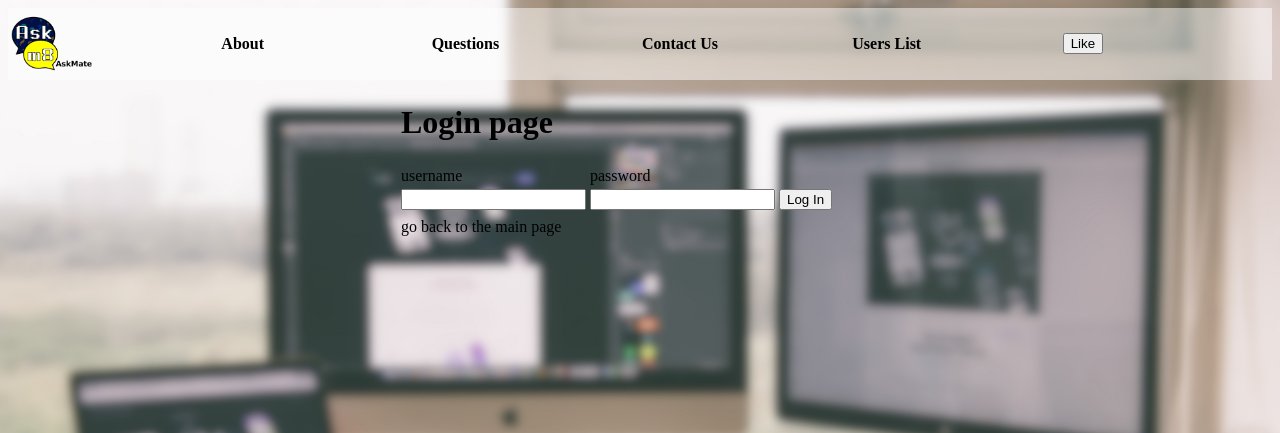
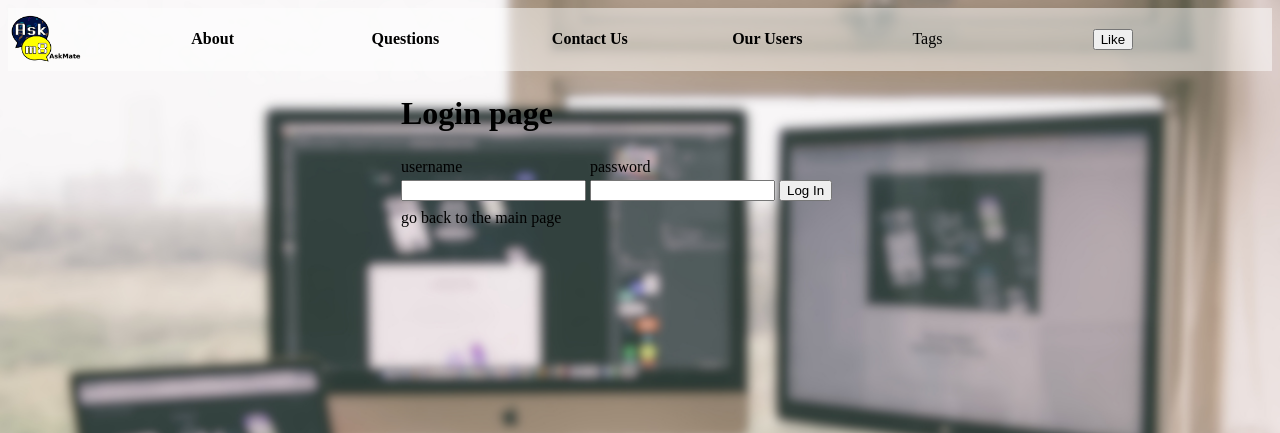
Before and after one commit to CodecoolGlobal/ask-mate-3-python-KriszTuri, a Flask app: page /login in a window 1280 px wide. Shown: the top 433 px of the page. Run offline with Flask 2, Linux system fonts and the light colour scheme.

Commit message:
HTMl improvements happened

```diff
--- a/templates/about.html
+++ b/templates/about.html
@@ -26,7 +26,7 @@
                     <b><a href="/contact">Contact Us</a></b>
                 </td>
                 <td>
-                    <b><a href="/users">Users List</a></b>
+                    <b><a href="/users">Our Users</a></b>
                 </td>
                 <td>
                     <a href="/tags">Tags</a>
--- a/templates/add_new_answer.html
+++ b/templates/add_new_answer.html
@@ -25,7 +25,7 @@
                     <b><a>Contact Us</a></b>
                 </td>
                 <td>
-                    <b><a href="/users">Users List</a></b>
+                    <b><a href="/users">Our Users</a></b>
                 </td>
                 <td>
                     <a href="/tags">Tags</a>
--- a/templates/answers.html
+++ b/templates/answers.html
@@ -22,7 +22,7 @@
             <b><a href="/contact">Contact Us</a></b>
         </td>
         <td>
-                    <b><a href="/users">Users List</a></b>
+                    <b><a href="/users">Our Users</a></b>
                 </td>
         <td>
             <a href="/tags">Tags</a>
--- a/templates/contact_us.html
+++ b/templates/contact_us.html
@@ -21,7 +21,7 @@
                     <b><a href="/">Main Page</a></b>
                 </td>
                 <td>
-                    <b><a href="/users">Users List</a></b>
+                    <b><a href="/users">Our Users</a></b>
                 </td>
             <td>
                 <a href="/tags">Tags</a>
--- a/templates/index.html
+++ b/templates/index.html
@@ -25,7 +25,7 @@
                     <b><a href="/contact">Contact Us</a></b>
                 </td>
                 <td>
-                    <b><a href="/users">Users List</a></b>
+                    <b><a href="/users">Our Users</a></b>
                 </td>
             <td>
                 <a href="/tags">Tags</a>
--- a/templates/list_questions.html
+++ b/templates/list_questions.html
@@ -27,7 +27,7 @@
                     <b><a href="/contact">Contact Us</a></b>
                 </td>
                 <td>
-                    <b><a href="/users">Users List</a></b>
+                    <b><a href="/users">Our Users</a></b>
                 </td>
                 <td>
                     <a href="/tags">Tags</a>
--- a/templates/login.html
+++ b/templates/login.html
@@ -23,8 +23,11 @@
                 <b><a href="/contact">Contact Us</a></b>
             </td>
             <td>
-                    <b><a href="/users">Users List</a></b>
+                    <b><a href="/users">Our Users</a></b>
                 </td>
+            <td>
+                <a href="/tags">Tags</a>
+            </td>
             <td>
                 <form action="/like">
                     <button type="submit" class="like_button">Like</button>  <b>{{ likes }}</b>
--- a/templates/new_comment_answer.html
+++ b/templates/new_comment_answer.html
@@ -5,7 +5,7 @@
     <meta charset="UTF-8">
     <meta http-equiv="X-UA-Compatible" content="IE=edge">
     <meta name="viewport" content="width=device-width, initial-scale=1.0">
-    <title>Document</title>
+    <title>New Answer Comment</title>
 </head>
 <body>
 
--- a/templates/new_comment_question.html
+++ b/templates/new_comment_question.html
@@ -5,7 +5,7 @@
     <meta charset="UTF-8">
     <meta http-equiv="X-UA-Compatible" content="IE=edge">
     <meta name="viewport" content="width=device-width, initial-scale=1.0">
-    <title>Document</title>
+    <title>New Question Comment</title>
 </head>
 <body>
     <form action="/save_comment/{{question_id}}/{{ user_id }}" method="POST">
--- a/templates/reg.html
+++ b/templates/reg.html
@@ -23,8 +23,11 @@
                 <b><a href="/contact">Contact Us</a></b>
             </td>
             <td>
-                    <b><a href="/users">Users List</a></b>
+                    <b><a href="/users">Our Users</a></b>
                 </td>
+            <td>
+                <a href="/tag">Tags</a>
+            </td>
             <td>
                 <form action="/like">
                     <button type="submit" class="like_button">Like</button>  <b>{{ likes }}</b>
--- a/templates/tags_page.html
+++ b/templates/tags_page.html
@@ -21,7 +21,7 @@
                     <b><a href="/contact">Contact Us</a></b>
                 </td>
                 <td>
-                    <b><a href="/users">Users List</a></b>
+                    <b><a href="/users">Our Users</a></b>
                 </td>
             <td>
                 <a href="/tags">Tags</a>
```
